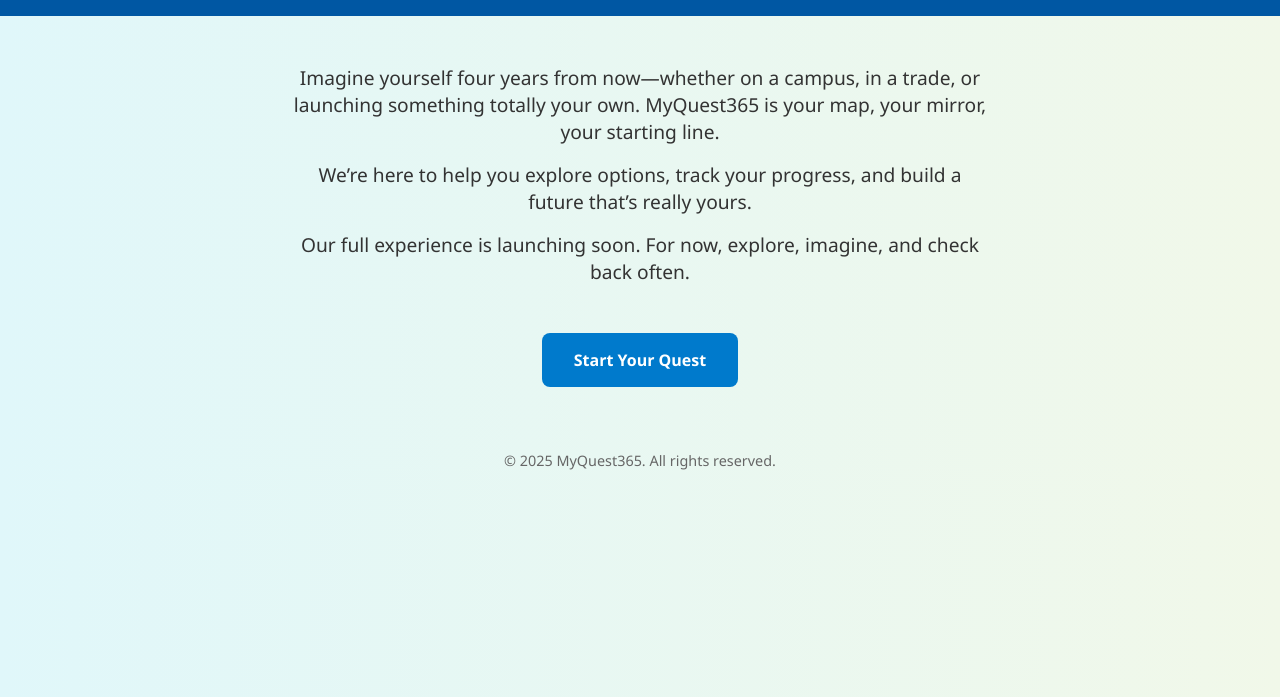
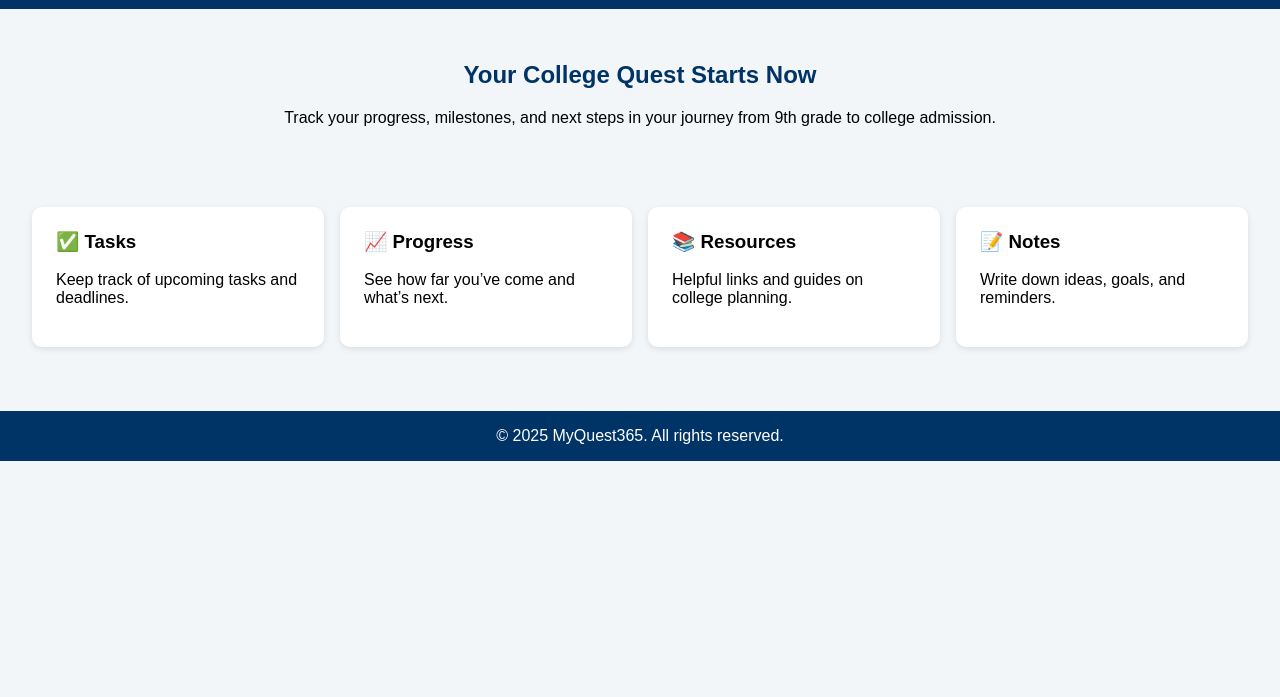
Before and after one commit to MyQuest365-site/myquest365-project, a plain HTML site: page index.html in a window 1280 px wide. Shown: the part 103-800 px from the top of the page. Drawn offline with Linux system fonts and the light colour scheme.

Commit message:
Re-copied updated index.html

```diff
--- a/index.html
+++ b/index.html
@@ -1,67 +1,86 @@
-
 <!DOCTYPE html>
 <html lang="en">
 <head>
-  <meta charset="UTF-8">
-  <title>Welcome to MyQuest365</title>
+  <meta charset="UTF-8" />
+  <meta name="viewport" content="width=device-width, initial-scale=1.0" />
+  <title>MyQuest365 Dashboard</title>
   <style>
     body {
+      font-family: Arial, sans-serif;
+      background: #f2f6f9;
       margin: 0;
       padding: 0;
-      font-family: 'Segoe UI', sans-serif;
-      background: linear-gradient(to right, #e0f7fa, #f1f8e9);
-      color: #333;
+    }
+    header {
+      background-color: #003366;
+      color: white;
+      padding: 1rem 2rem;
       text-align: center;
     }
-    header {
-      background-color: #0057a3;
-      color: white;
-      padding: 2rem 1rem;
+    .welcome {
+      padding: 2rem;
+      text-align: center;
     }
-    h1 {
-      margin: 0;
-      font-size: 2.5rem;
+    .welcome h1 {
+      color: #003366;
     }
-    main {
+    .dashboard {
+      display: grid;
+      grid-template-columns: repeat(auto-fit, minmax(250px, 1fr));
+      gap: 1rem;
       padding: 2rem;
     }
-    p {
-      font-size: 1.2rem;
-      max-width: 700px;
-      margin: 1rem auto;
+    .card {
+      background: white;
+      border-radius: 10px;
+      padding: 1.5rem;
+      box-shadow: 0 2px 6px rgba(0,0,0,0.1);
     }
-    footer {
+    .card h3 {
+      margin-top: 0;
+    }
+    .footer {
+      background: #003366;
+      color: white;
+      text-align: center;
+      padding: 1rem;
       margin-top: 2rem;
-      font-size: 0.9rem;
-      color: #666;
-    }
-    .button {
-      display: inline-block;
-      margin-top: 2rem;
-      padding: 1rem 2rem;
-      background-color: #007acc;
-      color: white;
-      text-decoration: none;
-      border-radius: 8px;
-      font-weight: bold;
-    }
-    .button:hover {
-      background-color: #005a99;
     }
   </style>
 </head>
 <body>
+
   <header>
     <h1>Welcome to MyQuest365</h1>
   </header>
-  <main>
-    <p>Imagine yourself four years from now—whether on a campus, in a trade, or launching something totally your own. MyQuest365 is your map, your mirror, your starting line.</p>
-    <p>We’re here to help you explore options, track your progress, and build a future that’s really yours. </p>
-    <p>Our full experience is launching soon. For now, explore, imagine, and check back often.</p>
-    <a class="button" href="#">Start Your Quest</a>
-  </main>
-  <footer>
+
+  <section class="welcome">
+    <h1>Your College Quest Starts Now</h1>
+    <p>Track your progress, milestones, and next steps in your journey from 9th grade to college admission.</p>
+  </section>
+
+  <section class="dashboard">
+    <div class="card">
+      <h3>✅ Tasks</h3>
+      <p>Keep track of upcoming tasks and deadlines.</p>
+    </div>
+    <div class="card">
+      <h3>📈 Progress</h3>
+      <p>See how far you’ve come and what’s next.</p>
+    </div>
+    <div class="card">
+      <h3>📚 Resources</h3>
+      <p>Helpful links and guides on college planning.</p>
+    </div>
+    <div class="card">
+      <h3>📝 Notes</h3>
+      <p>Write down ideas, goals, and reminders.</p>
+    </div>
+  </section>
+
+  <footer class="footer">
     &copy; 2025 MyQuest365. All rights reserved.
   </footer>
+
 </body>
 </html>
```
